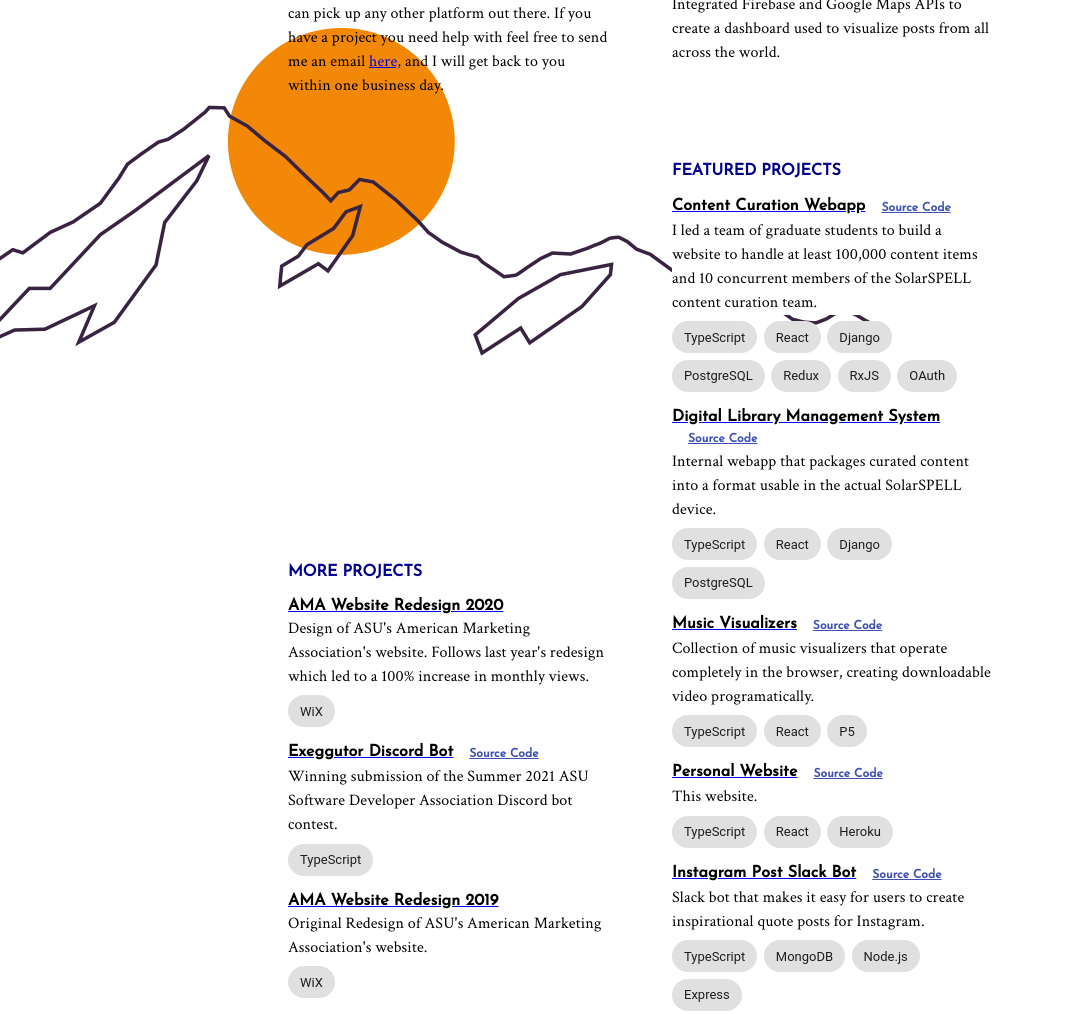
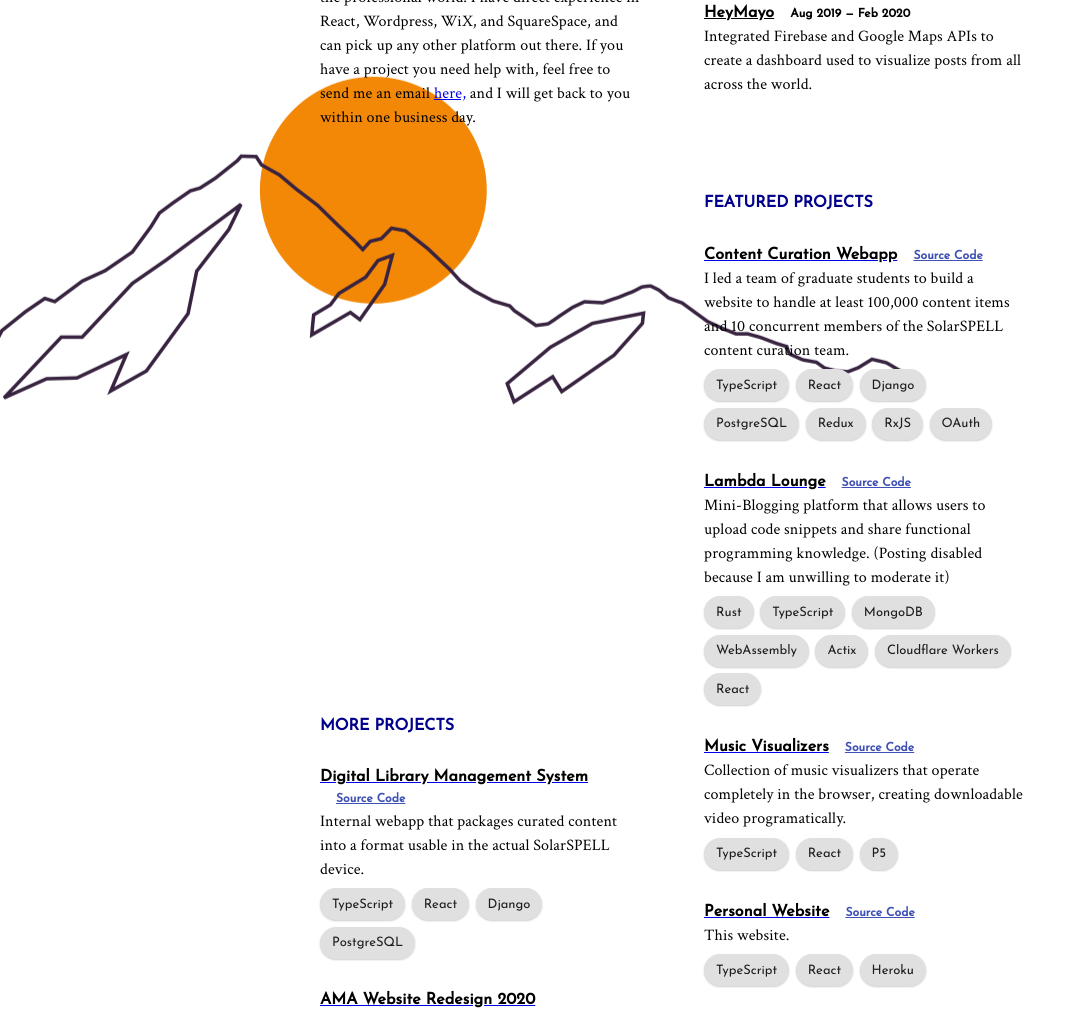
Before and after one commit to mattjurenka/matthewjurenkawebsite, a Gatsby site: page / in a window 1280 px wide. Shown: the part 620-1634 px from the top of the page, without its empty margins (0-1086 px from the left). Built offline with nearby package versions, Linux system fonts and the light colour scheme; Gatsby itself is replaced by a stand-in of ours.

Commit message:
added lambda-lounge project

```diff
--- a/gatsby-config.js
+++ b/gatsby-config.js
@@ -53,5 +53,6 @@
             },
         },
         "gatsby-plugin-material-ui",
+        "gatsby-plugin-emotion"
     ],
 }
--- a/src/pages/index.tsx
+++ b/src/pages/index.tsx
@@ -1,5 +1,5 @@
 import React from "react"
-import { Grid, Typography, useMediaQuery } from "@material-ui/core"
+import { Grid, Typography, useMediaQuery } from "@mui/material"
 import Experiences from "../sections/Experiences"
 import Metadata from "../components/metadata"
 
@@ -22,6 +22,7 @@
             style={{
                 width: "100%",
                 margin: "0 auto",
+                marginBottom: "8rem",
                 paddingTop: is_md ? "16vh" : "8vh",
                 paddingLeft: is_md ? "20%" : 0,
                 paddingRight: is_md ? "20%" : 0,
@@ -47,7 +48,7 @@
                 <img src={"/mountains.png"} style={{
                     position: "absolute",
                     zIndex: -1,
-                    transform: "translate(-45%, -45%) scale(.5)",
+                    transform: "translate(-45%, -42.5%) scale(.5)",
                 }}/>
             </Grid>
             <Grid item xs={12} md={6}>
--- a/src/sections/Projects.tsx
+++ b/src/sections/Projects.tsx
@@ -16,8 +16,11 @@
     </Typography>
     {projects.map(
         ([title, link, description, technologies, href]) => <>
-        <div style={{marginTop: "1em"}}>
-            <Box display="flex" flexDirection="row" flexWrap="wrap">
+        <div style={{marginTop: "2rem"}}>
+            <Box
+                display="flex" flexDirection="row"
+                flexWrap="wrap" alignItems="center"
+            >
                 <Box>
                     <Link to={link}>
                         <Typography
@@ -42,7 +45,7 @@
                 </Box> :
                 <></>}
             </Box>
-            <Typography variant="body1" style={{background: "white"}}>
+            <Typography variant="body1" style={{background: "inherit"}}>
                 {description}
             </Typography>
             <Box display="flex" flexDirection="row" flexWrap="wrap">
--- a/src/text.tsx
+++ b/src/text.tsx
@@ -11,16 +11,12 @@
     morning is to find new ways to manage that complexity and discover new \
     solutions nobody has thought of before."
 
-//export const intent = "This website is intended to showcase my projects, \
-    //abilities, and experiences as a programmer, but also to organize and share \
-    //websites and tools I have found useful that others may not have heard of."
-
 export const intent = <>
     {"I am currently working as a freelance web developer. I have been making \
     websites for over 9 years now, starting as a hobbiest and moving into the \
     professional world. I have direct experience in React, Wordpress, WiX, and \
     SquareSpace, and can pick up any other platform out there. If you have a \
-    project you need help with feel free to send me an email "}
+    project you need help with, feel free to send me an email "}
     <a href={email}>here,</a>
     {" and I will get back to you within one business day."}
 </>
@@ -37,12 +33,16 @@
         "https://github.com/SolarSPELL-Main/content-curation",
     ],
     [
-        "Digital Library Management System",
-        "/dlms/",
-        "Internal webapp that packages curated content into a format usable \
-            in the actual SolarSPELL device.",
-        ["TypeScript", "React", "Django", "PostgreSQL"],
-        "https://github.com/SolarSPELL-Main/solarspell-dlms",
+        "Lambda Lounge",
+        "https://lambda-lounge.pages.dev/",
+        "Mini-Blogging platform that allows users to upload code snippets and \
+            share functional programming knowledge. (Posting disabled because \
+            I am unwilling to moderate it)",
+        [
+            "Rust", "TypeScript", "MongoDB", "WebAssembly", "Actix",
+            "Cloudflare Workers", "React"
+        ],
+        "https://github.com/mattjurenka/lambda-lounge"
     ],
     [
         "Music Visualizers",
@@ -72,6 +72,14 @@
 
 export const more_projects: Project[] = [
     [
+        "Digital Library Management System",
+        "/dlms/",
+        "Internal webapp that packages curated content into a format usable \
+            in the actual SolarSPELL device.",
+        ["TypeScript", "React", "Django", "PostgreSQL"],
+        "https://github.com/SolarSPELL-Main/solarspell-dlms",
+    ],
+    [
         "AMA Website Redesign 2020",
         "/ama_new_redesign/",
         "Design of ASU's American Marketing Association's website. \
--- a/src/theme.tsx
+++ b/src/theme.tsx
@@ -48,6 +48,14 @@
             outlined: {
                 fontWeight: 600
             }
+        },
+        MuiChip: {
+            label: {
+                fontFamily: josephine_sans,
+            },
+            root: {
+                boxShadow: "0 1px 2px 0 rgba(0,0,0,0.2)"
+            }
         }
     }
 })
```
Also changed, not shown: package.json (+11 -9 lines), 1 other file. Lines whose indentation alone changed are shown as unchanged.
